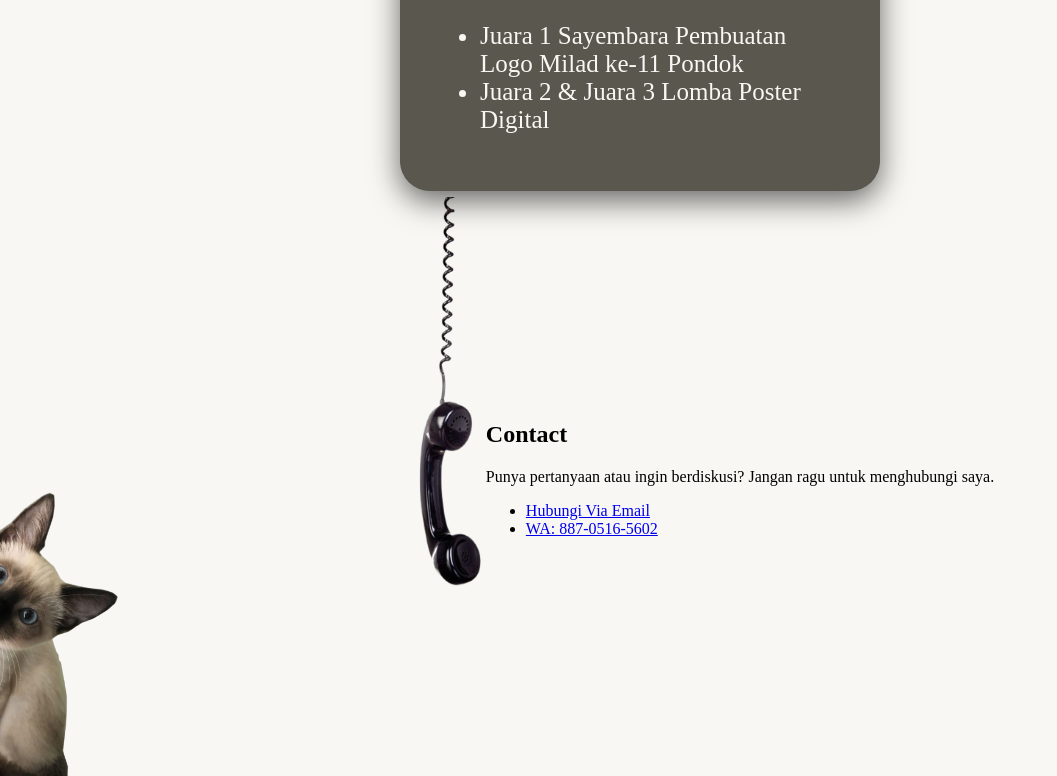
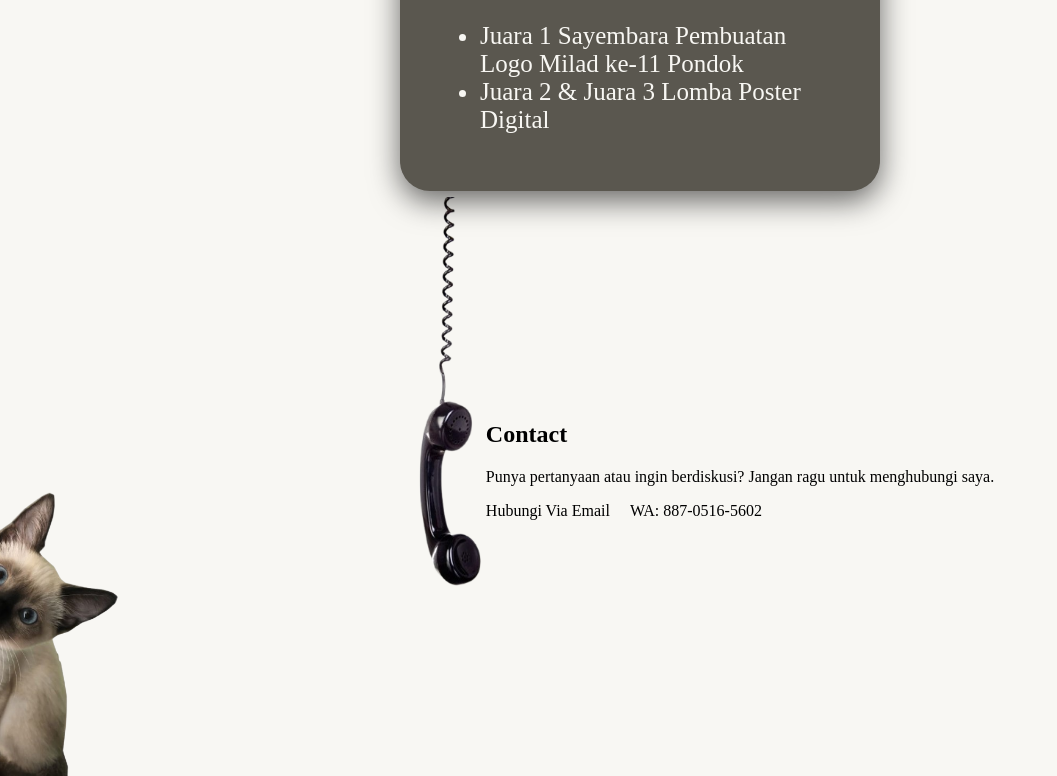
Before and after one commit to nalendra-creator/biodata-uprak, a plain HTML site: page index.html in a window 1280 px wide. Shown: the part 1107-1883 px from the top of the page, without its empty margins (0-1057 px from the left). Drawn offline with Linux system fonts and the light colour scheme.

Commit message:
Update index.html

```diff
--- a/index.html
+++ b/index.html
@@ -57,15 +57,14 @@ Di waktu luang, saya suka mendengarkan musik dan bermain gitar, yang membantu me
             <img src="everyone.jpg" alt="label" class="everyone" width="100px">
             <img class="cat" src="kucing.png" alt="kucing" width="200px">
             <div class="kontak" id="kontak">
-            <h2>Contact</h2>
-            <p>Punya pertanyaan atau ingin berdiskusi? Jangan ragu untuk menghubungi saya.</p>
-            <ul>
-                <li><a href="mailto:haniifnalendra@gmail.com?subject=Kontak%20Website&body=Halo%2C%20saya%20ingin%20menghubungi%20Anda.">Hubungi Via Email</a> </li>
-                <li><a href="https://wa.me/6288705165602">WA: 887-0516-5602</a></li>
-            </ul>
+                <h2>Contact</h2>
+                <p>Punya pertanyaan atau ingin berdiskusi? Jangan ragu untuk menghubungi saya.</p>
+                <div class="call">
+                    <a href="mailto:haniifnalendra@gmail.com?subject=Kontak%20Website&body=Halo%2C%20saya%20ingin%20menghubungi%20Anda.">Hubungi Via Email</a>
+                    <a href="https://wa.me/6288705165602">WA: 887-0516-5602</a>
+                </div>
+            </div>
         </div>
-        </div>
-
     </section>
 </body>
 </html>
```
